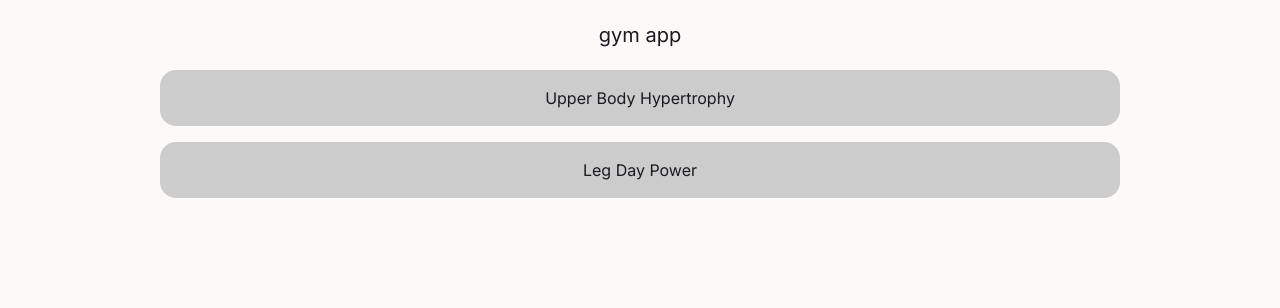
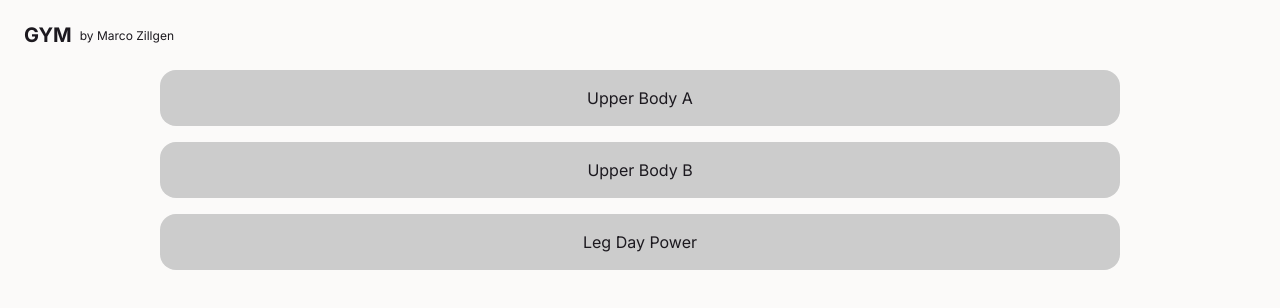
Before and after one commit to MarcoZillgen/gym, a Next.js app: page / in a window 1280 px wide. Shown: the top 308 px of the page. Built offline with nearby package versions, Linux system fonts and the light colour scheme.

Commit message:
feat(home): add header, section, week activity and recovery bars

```diff
--- a/src/app/(home)/_components/Header.tsx
+++ b/src/app/(home)/_components/Header.tsx
@@ -3,14 +3,9 @@ import { Navbar } from "@/src/components/Navbar";
 export default function Header() {
   return (
     <Navbar asChild>
-      <header>
-        <div className="grid aspect-square h-full place-items-center"></div>
-
-        <div className="grid h-full w-full place-items-center text-xl font-normal">
-          gym app
-        </div>
-
-        <div className="grid aspect-square h-full place-items-center"></div>
+      <header className="flex gap-2 p-6">
+        <h1 className="text-xl font-bold">GYM</h1>
+        <span className="self-end pb-0.5 text-xs">by Marco Zillgen</span>
       </header>
     </Navbar>
   );
--- /dev/null
+++ b/src/app/(home)/_components/RecoveryBars.tsx
@@ -0,0 +1,26 @@
+import { cn } from "@/src/lib/cn";
+
+interface RecoveryBarsProps {
+  restDays: number;
+  name: string;
+}
+
+export default function RecoveryBars({ restDays, name }: RecoveryBarsProps) {
+  return (
+    <div className="flex justify-between">
+      <div className="flex h-2 w-4/5 gap-2 self-center">
+        {Array.from({ length: 3 }).map((_, i) => (
+          <div
+            className={cn(
+              "w-full rounded-xs",
+              i < restDays ? "bg-primary" : "bg-bg-subtle",
+            )}
+            // biome-ignore lint/suspicious/noArrayIndexKey: static
+            key={`${name}-${i}`}
+          />
+        ))}
+      </div>
+      <span className="text-base text-text-standard uppercase">{name}</span>
+    </div>
+  );
+}
--- /dev/null
+++ b/src/app/(home)/_components/Section.tsx
@@ -0,0 +1,66 @@
+import type { IconProps } from "@radix-ui/react-icons/dist/types";
+import type {
+  ComponentPropsWithoutRef,
+  ForwardRefExoticComponent,
+  RefAttributes,
+} from "react";
+import { cn } from "@/src/lib/cn";
+
+interface SectionProps extends ComponentPropsWithoutRef<"section"> {}
+
+export function Section({ children, className, ...props }: SectionProps) {
+  return (
+    <section className={cn("flex flex-col gap-2 px-6", className)} {...props}>
+      {children}
+    </section>
+  );
+}
+
+interface SectionHeaderProps extends ComponentPropsWithoutRef<"button"> {
+  sectionTitle: string;
+  Icon: ForwardRefExoticComponent<IconProps & RefAttributes<SVGSVGElement>>;
+}
+
+export function SectionHeader({
+  sectionTitle,
+  className,
+  Icon,
+  ...props
+}: SectionHeaderProps) {
+  return (
+    <h2 className="text-base font-medium">
+      <button
+        type="button"
+        className={cn(
+          "flex w-full items-center justify-between text-primary uppercase",
+          className,
+        )}
+        {...props}
+      >
+        <span>{sectionTitle}</span>
+        <Icon width={24} height={24} />
+      </button>
+    </h2>
+  );
+}
+
+interface SectionBodyProps extends ComponentPropsWithoutRef<"div"> {}
+
+export function SectionBody({
+  children,
+  className,
+  ...props
+}: SectionBodyProps) {
+  return (
+    <div
+      className={cn("flex flex-col divide-y divide-bg-subtle", className)}
+      {...props}
+    >
+      {children}
+    </div>
+  );
+}
+
+export function SectionDivider() {
+  return <div className="h-px w-full bg-bg-subtle" />;
+}
--- /dev/null
+++ b/src/app/(home)/_components/WeekActivity.tsx
@@ -0,0 +1,26 @@
+import { CheckIcon } from "@radix-ui/react-icons";
+import { cn } from "@/src/lib/cn";
+
+export default function WeekActivity() {
+  return (
+    <div className="flex h-8 w-full gap-3">
+      {Array.from({ length: 7 }).map((_, i) => (
+        // biome-ignore lint/suspicious/noArrayIndexKey: static i
+        <Day active={i === 2 || i === 0} key={i} />
+      ))}
+    </div>
+  );
+}
+
+function Day({ active }: { active: boolean }) {
+  return (
+    <div
+      className={cn(
+        "grid h-full w-full place-items-center rounded-lg border text-primary",
+        active ? "border-primary/35 bg-primary/15" : "border-bg-subtle",
+      )}
+    >
+      {active && <CheckIcon width={24} height={24} />}
+    </div>
+  );
+}
--- a/src/data/mock.ts
+++ b/src/data/mock.ts
@@ -1,9 +1,27 @@
-import type { WorkoutTemplate } from "../types/workout";
+import type { WorkoutHistory, WorkoutTemplate } from "../types/workout";
 
 export const MOCK_TEMPLATES: WorkoutTemplate[] = [
   {
     id: "template-upper-1",
-    name: "Upper Body Hypertrophy",
+    name: "Upper Body A",
+    exercises: [
+      {
+        id: "ex-bench",
+        name: "Barbell Bench Press",
+        statNames: ["weight", "reps"],
+        defaultSetAmount: 3,
+      },
+      {
+        id: "ex-row",
+        name: "Bent-Over Row",
+        statNames: ["weight", "reps"],
+        defaultSetAmount: 3,
+      },
+    ],
+  },
+  {
+    id: "template-upper-2",
+    name: "Upper Body B",
     exercises: [
       {
         id: "ex-bench",
@@ -38,3 +56,27 @@ export const MOCK_TEMPLATES: WorkoutTemplate[] = [
     ],
   },
 ];
+
+export const MOCK_HISTORY: WorkoutHistory[] = [
+  {
+    id: "history-1",
+    templateId: "template-upper-1",
+    name: "Upper Body A",
+    startDate: "2026-10-27T10:00:00Z",
+    endDate: "2026-10-27T11:05:00Z",
+  },
+  {
+    id: "history-2",
+    templateId: "template-lower-1",
+    name: "Lower & Core",
+    startDate: "2026-10-24T14:30:00Z",
+    endDate: "2026-10-24T15:08:00Z",
+  },
+  {
+    id: "history-3",
+    templateId: "template-upper-2",
+    name: "Upper Body B",
+    startDate: "2026-10-23T09:15:00Z",
+    endDate: "2026-10-23T10:11:00Z",
+  },
+];
--- a/src/lib/workout.ts
+++ b/src/lib/workout.ts
@@ -1,8 +1,13 @@
-import type { WorkoutSession, WorkoutTemplate } from "../types/workout";
+import type {
+  WorkoutHistory,
+  WorkoutSession,
+  WorkoutTemplate,
+} from "../types/workout";
 
 export function generateSessionByTemplate(wt: WorkoutTemplate): WorkoutSession {
   const ws = {
     id: crypto.randomUUID(),
+    name: wt.name,
     templateId: wt.id,
     startDate: new Date().toISOString(),
     currentExercise: 0,
@@ -24,9 +29,10 @@ export function generateSessionByTemplate(wt: WorkoutTemplate): WorkoutSession {
   return ws;
 }
 
-export function generateBlankSession() {
+export function generateBlankSession(): WorkoutSession {
   const ws = {
     id: crypto.randomUUID(),
+    name: "blank workout",
     startDate: new Date().toISOString(),
     currentExercise: 0,
     exercises: [],
@@ -34,3 +40,11 @@ export function generateBlankSession() {
 
   return ws;
 }
+
+export const toHistory = (w: WorkoutSession): WorkoutHistory => ({
+  id: w.id,
+  name: w.name,
+  templateId: w.templateId,
+  startDate: w.startDate,
+  endDate: w.endDate ?? new Date().toISOString(),
+});
--- a/src/types/workout.ts
+++ b/src/types/workout.ts
@@ -13,6 +13,7 @@ export interface ExerciseTemplate {
 
 export interface WorkoutSession {
   id: string;
+  name: string;
   templateId?: string;
   startDate: string;
   endDate?: string;
@@ -38,6 +39,8 @@ export interface SetSession {
 
 export interface WorkoutHistory {
   id: string;
+  name: string;
   templateId?: string;
   startDate: string;
+  endDate: string;
 }
```
